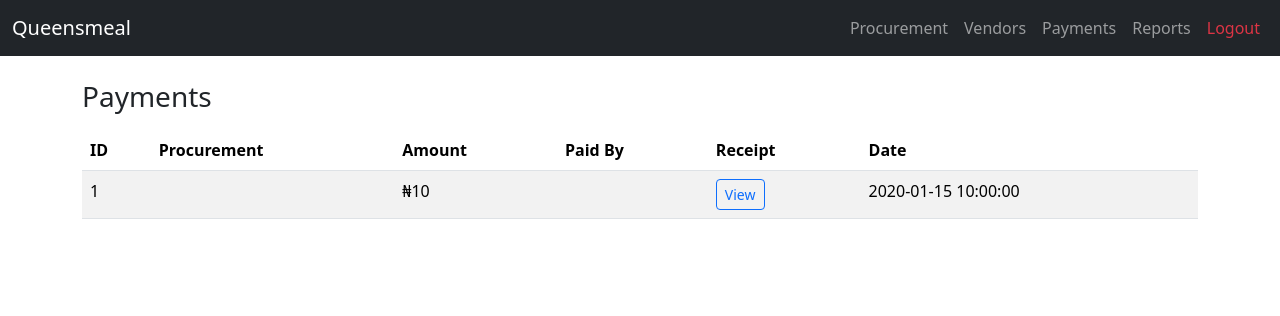
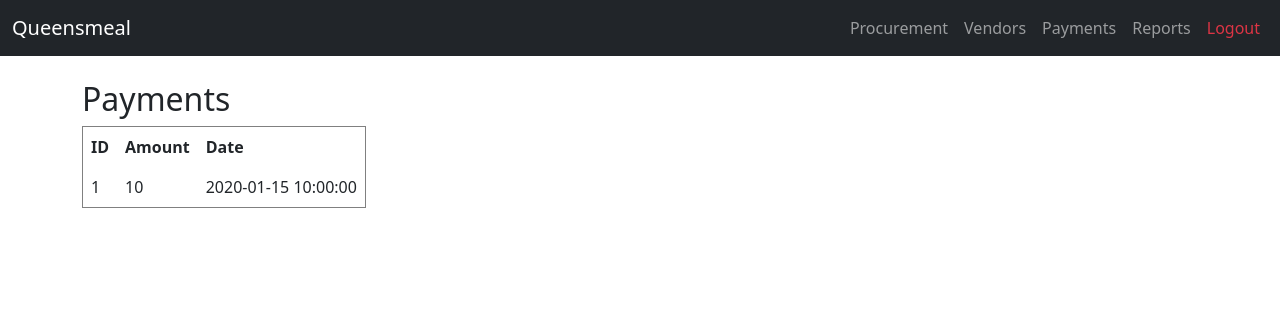
Before and after one commit to abraham-ofolu/queensmeal_procurement, a Flask app: page /finance/payments in a window 1280 px wide. Shown: the top 316 px of the page. Run offline with Flask 3, Linux system fonts and the light colour scheme; a user stored in the database is signed in; tables that the repository leaves empty hold one stand-in row (values such as "Sample post").

Commit message:
Align payments model and view with existing SQLite schema

```diff
--- a/app/models/payment.py
+++ b/app/models/payment.py
@@ -6,5 +6,4 @@ class Payment(db.Model):
 
     id = db.Column(db.Integer, primary_key=True)
     amount = db.Column(db.Float, nullable=False)
-    receipt_url = db.Column(db.String(500))
     created_at = db.Column(db.DateTime, default=datetime.utcnow)
--- a/app/templates/finance/payments.html
+++ b/app/templates/finance/payments.html
@@ -1,44 +1,24 @@
 {% extends "base.html" %}
+
 {% block content %}
+<h2>Payments</h2>
 
-<h3>Payments</h3>
-
-<table class="table table-striped mt-3">
-  <thead>
+<table border="1" cellpadding="8">
     <tr>
-      <th>ID</th>
-      <th>Procurement</th>
-      <th>Amount</th>
-      <th>Paid By</th>
-      <th>Receipt</th>
-      <th>Date</th>
+        <th>ID</th>
+        <th>Amount</th>
+        <th>Date</th>
     </tr>
-  </thead>
-  <tbody>
     {% for p in payments %}
     <tr>
-      <td>{{ p.id }}</td>
-      <td>{{ p.procurement_id }}</td>
-      <td>₦{{ p.amount }}</td>
-      <td>{{ p.paid_by }}</td>
-      <td>
-        {% if p.receipt_url %}
-          <button class="btn btn-sm btn-outline-primary"
-                  data-bs-toggle="modal"
-                  data-bs-target="#filePreviewModal"
-                  data-file-url="{{ p.receipt_url }}">
-            View
-          </button>
-        {% else %}
-          <span class="text-muted">None</span>
-        {% endif %}
-      </td>
-      <td>{{ p.created_at }}</td>
+        <td>{{ p.id }}</td>
+        <td>{{ p.amount }}</td>
+        <td>{{ p.created_at }}</td>
+    </tr>
+    {% else %}
+    <tr>
+        <td colspan="3">No payments recorded</td>
     </tr>
     {% endfor %}
-  </tbody>
 </table>
-
-{% include "shared/file_preview_modal.html" %}
-
 {% endblock %}
```
